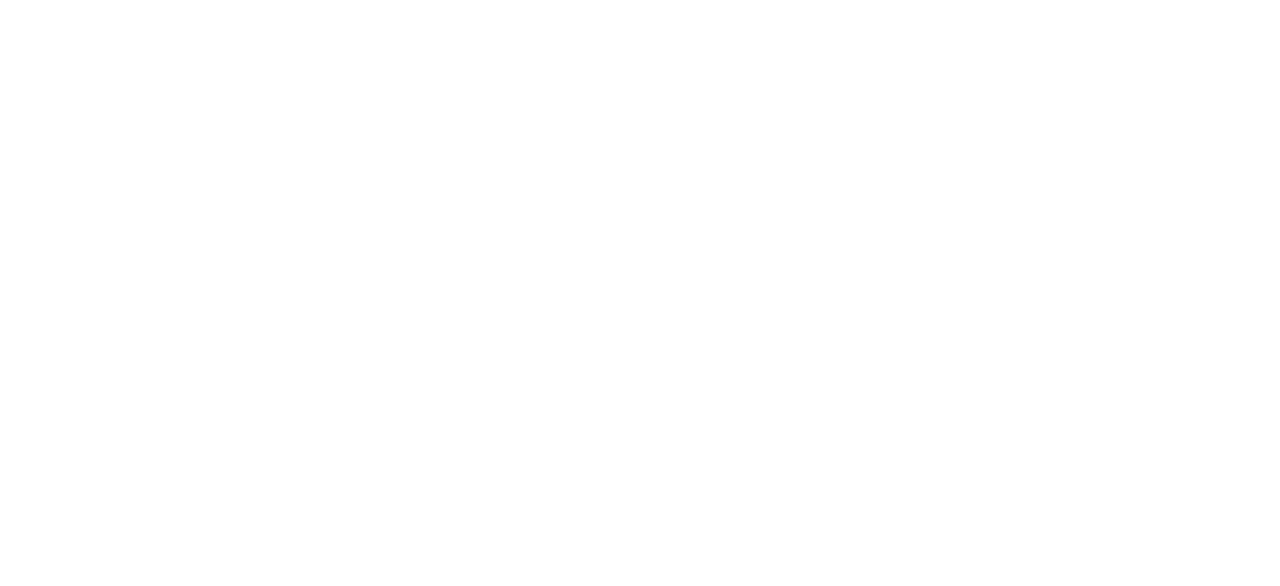
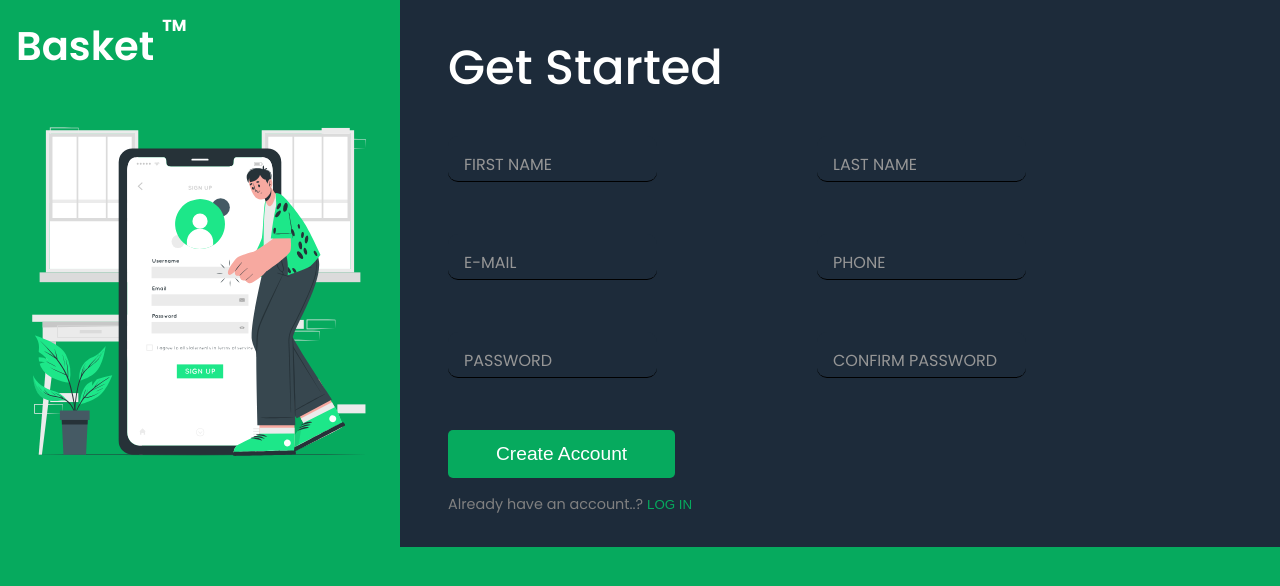
Before and after one commit to Ash4477/odin-Signup-Form, a plain HTML site: page index.html in a window 1280 px wide. Drawn offline with Linux system fonts and the light colour scheme.

Commit message:
created initial design | some bugs remain

```diff
--- a/index.html
+++ b/index.html
@@ -5,9 +5,50 @@
     <meta name="viewport" content="width=device-width, initial-scale=1.0">
     <title>Sign Up Form</title>
     <link rel="stylesheet" href="style.css">
+    <link rel="preconnect" href="https://fonts.googleapis.com">
+    <link rel="preconnect" href="https://fonts.gstatic.com" crossorigin>
+    <link href="https://fonts.googleapis.com/css2?family=Poppins:ital,wght@0,100;0,200;0,300;0,400;0,500;0,600;0,700;0,800;0,900;1,100;1,200;1,300;1,400;1,500;1,600;1,700;1,800;1,900&display=swap" rel="stylesheet">
     <script src="script.js" defer></script>
 </head>
 <body>
-
+    <main>
+        <section class="sidebar">
+            <h1>Basket<span>TM</span></h1>
+            <img src="assets/signUp.svg" alt="signup poster">
+        </section>
+        <section class="form-box">
+            <form action="" method="post">
+                <h2>Get Started</h2>
+                <div class="fieldbox">
+                    <div class="field-holder">
+                        <input type="text" id="fname" name="fname" required><label for="fname">FIRST NAME</label>
+                    </div>
+                    <div class="field-holder">
+                        <input type="text" id="lname" name="lname" required><label for="lname">LAST NAME</label>
+                    </div>
+                </div>
+                <div class="fieldbox">
+                    <div class="field-holder">
+                        <input type="email" id="email" name="email" pattern=".*\..*" required><label for="email">E-MAIL</label>
+                    </div>
+                    <div class="field-holder">
+                        <input type="tel" id="phone" name="phone" required><label for="phone">PHONE</label>
+                    </div>
+                </div>
+                <div class="fieldbox">
+                    <div class="field-holder">
+                        <input type="password" id="pass" name="pass" required><label for="pass">PASSWORD</label>
+                    </div>
+                    <div class="field-holder">
+                        <input type="password" id="pass-confirm" name="pass-confirm" required><label for="pass-confirm">CONFIRM PASSWORD</label>
+                    </div>
+                </div>
+                <div class="submit-box">
+                    <input type="submit" value="Create Account" />
+                    <p>Already have an account..? <button>LOG IN</button></p>
+                </div>
+            </form>
+        </section>
+    </main>
 </body>
 </html>
--- a/style.css
+++ b/style.css
@@ -0,0 +1,126 @@
+*{
+    margin: 0;
+    padding: 0;
+}
+
+:root {
+    --main-theme: #06aa5e;
+    --main-theme-2: #1d2b3a;
+    --font-color: white;
+}
+
+body{
+    background-color: var(--main-theme);
+}
+
+main{
+    width: 100%;
+    background-color: var(--main-theme);
+    font-family: "Poppins", sans-serif;
+    color: var(--font-color);
+    display: flex;
+}
+
+
+h1 {
+    font-weight: 600;
+    font-size: 2.5rem;
+    margin: 1rem;
+}
+
+h1 > span {
+    font-weight: bold;
+    margin: 0 0.5rem;
+    font-size: 1rem;
+    position: relative;
+    bottom: 1.8rem;
+}
+
+.sidebar > img {
+    width: 25rem;
+}
+
+
+.form-box{
+    background-color: var(--main-theme-2);
+    flex-grow: 3;
+}
+
+h2 {
+    font-weight: 500;
+    font-size: 3rem;
+    margin: 2rem 3rem;
+}
+
+.fieldbox {
+    margin: 2rem 3rem;
+    display: flex;
+    gap: 10rem;
+}
+
+.field-holder{
+    position: relative;
+    margin-bottom: 1.25rem;
+}
+
+input:not([type="submit"]){
+    background-color: var(--main-theme-2);
+    color: var(--font-color);
+    border: 0;
+    border-bottom: 1px solid black;
+    height: 45px;
+    border-radius: 10px;
+    outline: none;
+    padding: 0 1rem;
+    transition: border-color 0.3s ease;;
+}
+
+input:focus{
+    border: 1px solid var(--main-theme);
+}
+
+input:focus + label,
+input:valid + label {
+    color: var(--font-color);
+    background-color: #06aa5e;
+    font-size: 0.75rem;
+    padding: 0 0.5rem;
+    top: -10px;
+    pointer-events: none;
+}
+
+label {
+    color: rgb(150, 150, 150);
+    position: absolute;
+    top: 1rem;
+    left: 1rem;
+    cursor: text;
+    transition: top 0.2s ease;
+}
+
+.submit-box {
+    margin: 2rem 3rem;
+}
+
+.submit-box > input {
+    background-color: var(--main-theme);
+    padding: 0.8rem 3rem;
+    border-radius: 5px;
+    color: var(--font-color);
+    border: 0;
+    font-size: 1.2rem;
+    cursor: pointer;
+}
+
+.submit-box > p {
+    color: grey;
+    font-size: 0.9rem;
+    margin: 1rem 0;
+}
+
+.submit-box button {
+    color: var(--main-theme);
+    background: transparent;
+    border: 0;
+    cursor: pointer;
+}
```
Also changed, not shown: assets/signUp.svg (added).
